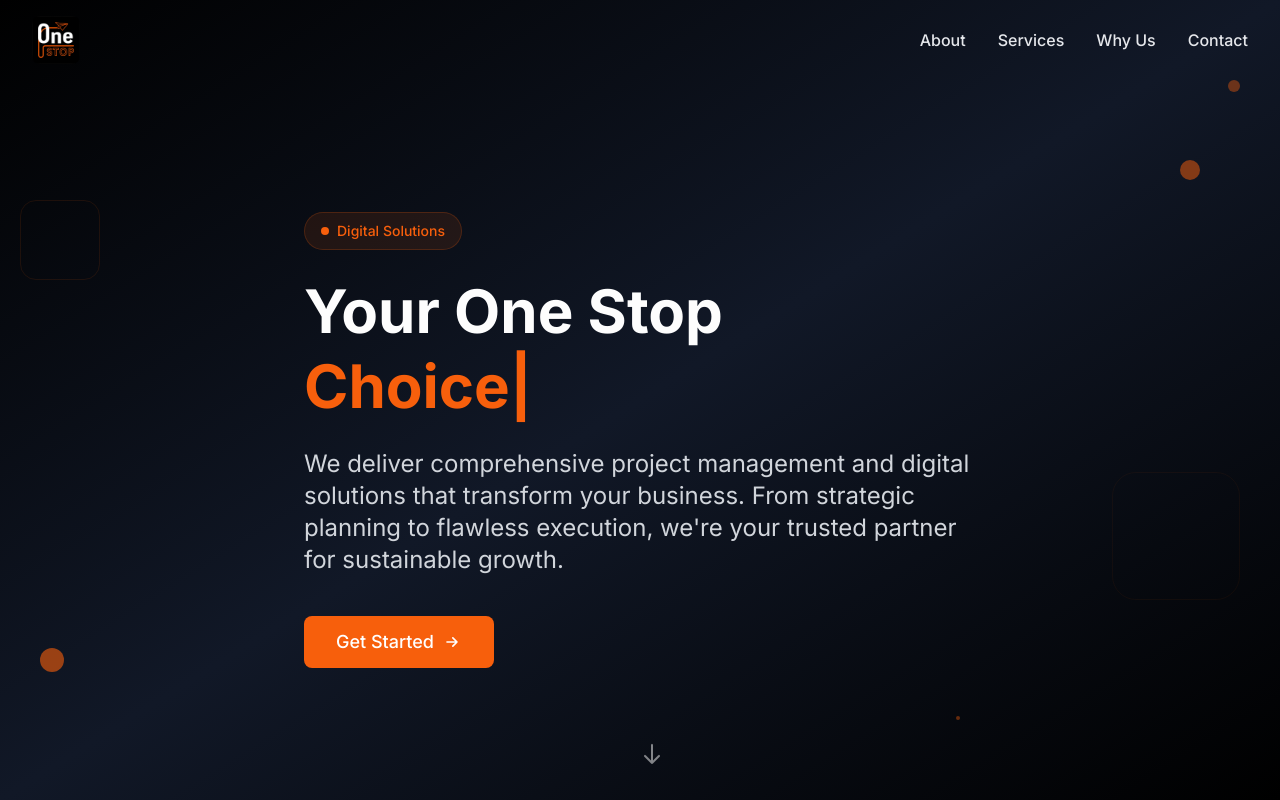
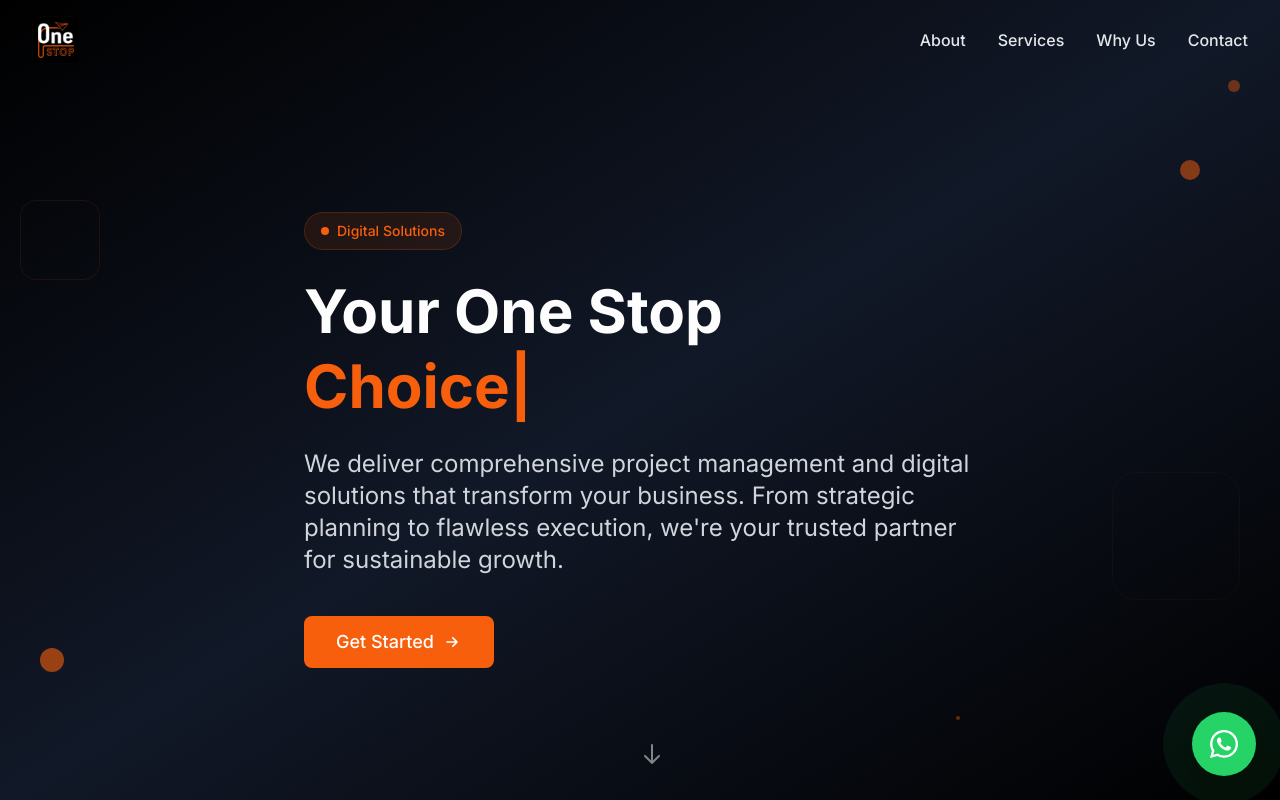
Before and after one commit to kevin-denny/OneStop, a React (Vite) app: page / in a window 1280 px wide. Shown: the top 800 px of the page. Built offline with nearby package versions, Linux system fonts and the light colour scheme.

Commit message:
no message

```diff
--- a/package.json
+++ b/package.json
@@ -12,6 +12,7 @@
     "react": "^18.2.0",
     "react-dom": "^18.2.0",
     "react-hot-toast": "^2.6.0",
+    "react-icons": "^5.5.0",
     "react-type-animation": "^3.2.0"
   },
   "devDependencies": {
--- a/src/App.tsx
+++ b/src/App.tsx
@@ -6,6 +6,8 @@ import WhyChooseUs from "./components/WhyChooseUs";
 import Contact from "./components/Contact";
 import Footer from "./components/Footer";
 import { Toaster } from "react-hot-toast";
+
+import WhatsAppButton from "./components/WhatsAppButton";
 
 function App() {
   return (
@@ -18,6 +20,7 @@ function App() {
       <WhyChooseUs />
       <Contact />
       <Footer />
+      <WhatsAppButton />
     </div>
   );
 }
--- /dev/null
+++ b/src/components/WhatsAppButton.tsx
@@ -0,0 +1,18 @@
+import { FaWhatsapp } from 'react-icons/fa';
+
+const WhatsAppButton = () => {
+    return (
+        <a
+            href="https://wa.me/94766191941"
+            target="_blank"
+            rel="noopener noreferrer"
+            className="fixed bottom-6 right-6 z-50 p-4 bg-[#25D366] text-white rounded-full shadow-lg hover:scale-110 transition-transform duration-300 hover:shadow-xl flex items-center justify-center group"
+            aria-label="Contact on WhatsApp"
+        >
+            <div className="absolute inset-0 bg-[#25D366] rounded-full animate-ping opacity-75 group-hover:opacity-0"></div>
+            <FaWhatsapp className="w-8 h-8 relative z-10" />
+        </a>
+    );
+};
+
+export default WhatsAppButton;
```
Also changed, not shown: 1 other file (tests, documents, lock files or other folders).
